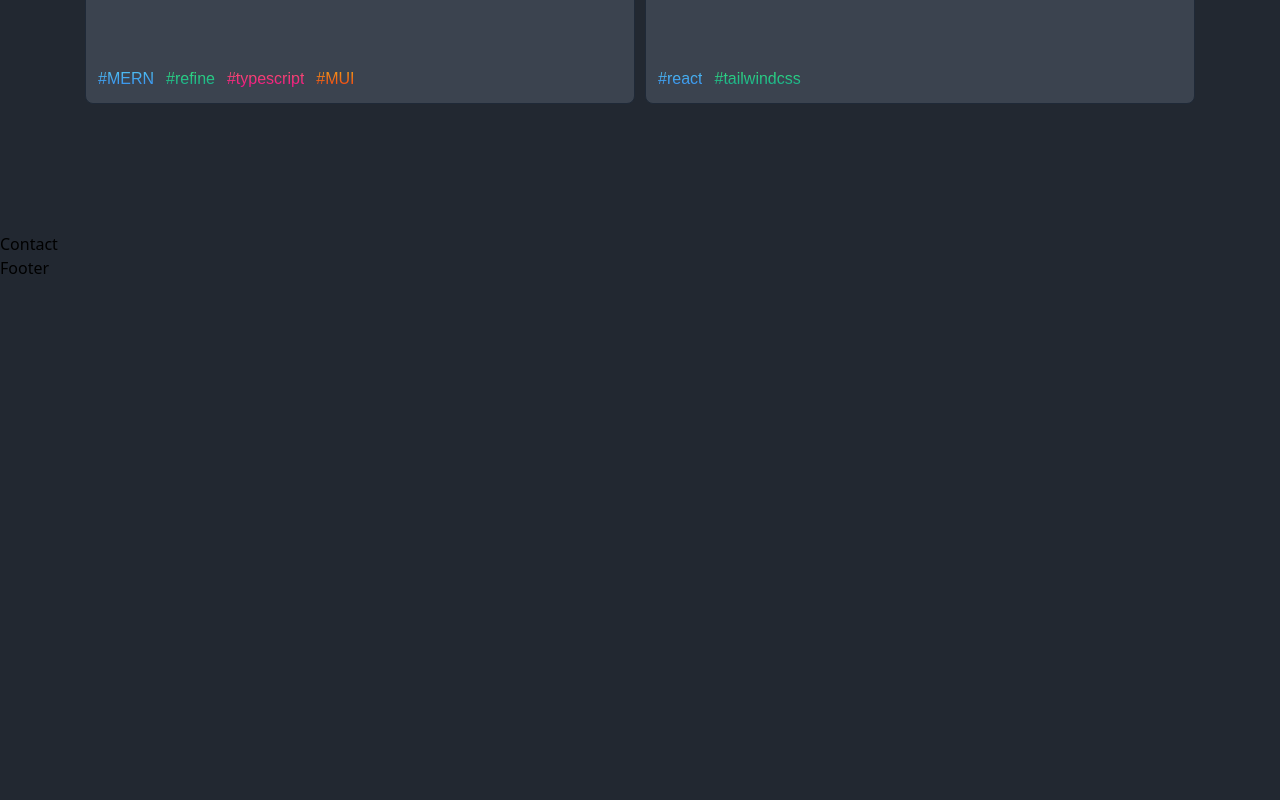
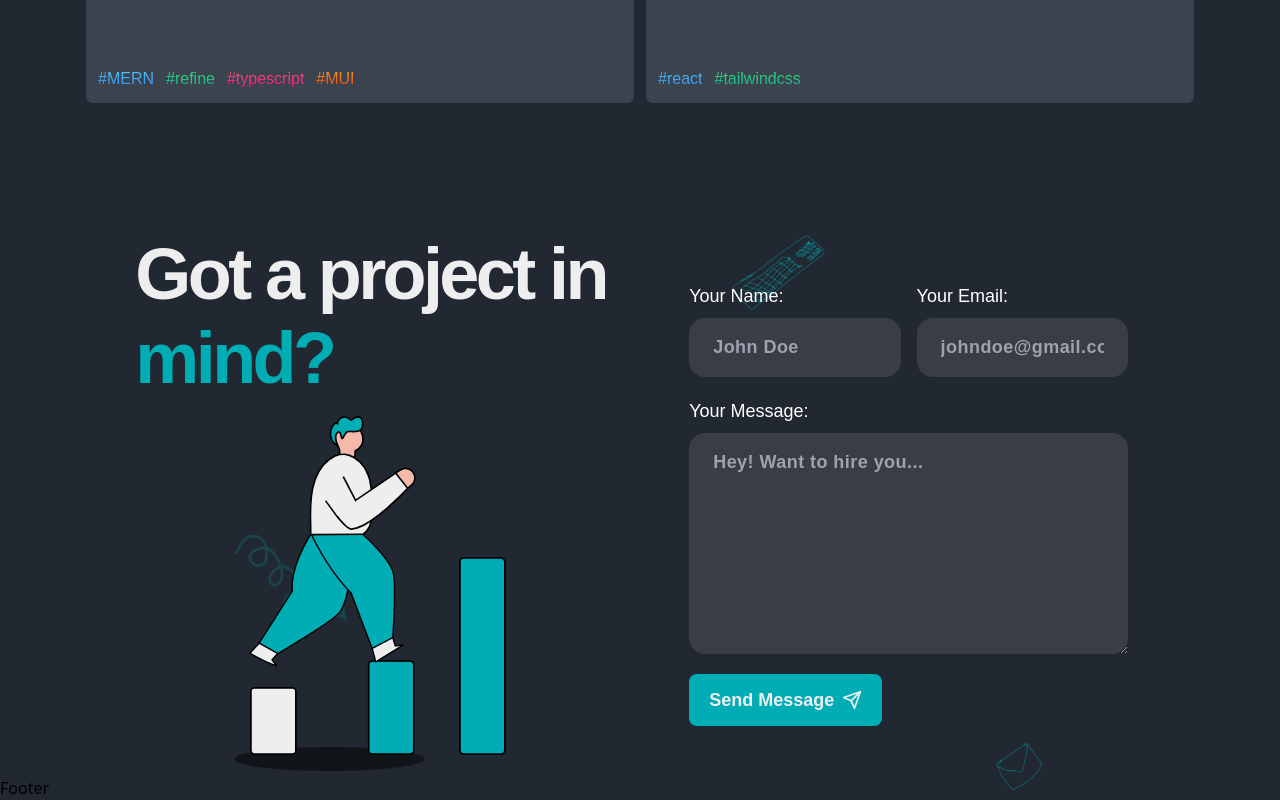
Before and after one commit to yuviS003/new-portfolio, a React (Create React App) app: page / in a window 1280 px wide. Shown: the part 2044-2844 px from the top of the page. Before the commit the page ends 2324 px from the top, so only its background shows below. Built offline with nearby package versions, Linux system fonts and the light colour scheme.

Commit message:
contact form

```diff
--- a/src/assets/index.js
+++ b/src/assets/index.js
@@ -12,6 +12,8 @@ import TripGuide from "./tripguide.png";
 import YT2 from "./yt2_clone.png";
 import GitHub from "./github.png";
 import Link from "./link.png";
+import ContactBG from "./contactBg.png";
+import ContactForm from "./form.png";
 
 export {
   arrow,
@@ -28,4 +30,6 @@ export {
   YT2,
   GitHub,
   Link,
+  ContactBG,
+  ContactForm,
 };
--- a/src/components/Contact.jsx
+++ b/src/components/Contact.jsx
@@ -1,7 +1,87 @@
-import React from "react";
+import React, { useState } from "react";
+import { ContactBG, ContactForm } from "../assets";
+import { FiSend } from "react-icons/fi";
 
 const Contact = () => {
-  return <div>Contact</div>;
+  const [name, setName] = useState("");
+  const [email, setEmail] = useState("");
+  const [query, setQuery] = useState("");
+  const handleSubmit = (e) => {
+    e.preventDefault();
+  };
+  return (
+    <div id="contact">
+      <div className="absolute w-full">
+        <img
+          src={ContactBG}
+          alt="bg"
+          className="w-full object-contain h-[35rem]"
+        />
+      </div>
+      <div className="flex items-center justify-between flex-col lg:flex-row px-28 py-28 gap-56 lg:gap-5">
+        <div className="w-full lg:w-1/2 flex flex-col justify-center items-center h-[20rem] gap-3 z-[10]">
+          <div className="flex flex-col gap-3">
+            <span className="font-poppins text-7xl font-semibold text-[#eee] tracking-tighter">
+              Got a project in
+            </span>
+            <span className="font-poppins text-7xl font-semibold text-[#00adb5] tracking-tighter">
+              mind?
+            </span>
+          </div>
+          <img src={ContactForm} alt="form" />
+        </div>
+        <div className="w-full lg:w-1/2 flex flex-col justify-center items-start h-[20rem] md:px-10 gap-5 z-[10]">
+          <div className="flex gap-4 w-full flex-col md:flex-row">
+            <div className="flex flex-col gap-2 items-start w-full md:w-1/2">
+              <span className="font-oswald text-white text-lg">Your Name:</span>
+              <input
+                type="text"
+                className="bg-[#393e46] rounded-[1rem] border-0 box-border text-[#eee] font-poppins text-[1.125rem] py-[1rem] px-[1.5rem] w-full placeholder:font-bold placeholder:tracking-wide outline-none focus:outline-[#00adb5]"
+                placeholder="John Doe"
+                required
+                value={name}
+                onChange={(e) => setName(e.target.value)}
+              />
+            </div>
+            <div className="flex flex-col gap-2 items-start w-full md:w-1/2">
+              <span className="font-oswald text-white text-lg">
+                Your Email:
+              </span>
+              <input
+                type="email"
+                className="bg-[#393e46] rounded-[1rem] border-0 box-border text-[#eee] font-poppins text-[1.125rem] py-[1rem] px-[1.5rem] w-full placeholder:font-bold placeholder:tracking-wide outline-none focus:outline-[#00adb5]"
+                placeholder="johndoe@gmail.com"
+                required
+                value={email}
+                onChange={(e) => setEmail(e.target.value)}
+              />
+            </div>
+          </div>
+          <div className="flex flex-col gap-2 items-start w-full">
+            <span className="font-oswald text-white text-lg">
+              Your Message:
+            </span>
+            <textarea
+              className="bg-[#393e46] rounded-[1rem] border-0 box-border text-[#eee] font-poppins text-[1.125rem] py-[1rem] px-[1.5rem] w-full placeholder:font-bold placeholder:tracking-wide outline-none focus:outline-[#00adb5]"
+              placeholder="Hey! Want to hire you..."
+              value={query}
+              rows={7}
+              onChange={(e) => setQuery(e.target.value)}
+              required
+            />
+          </div>
+          <button
+            type="submit"
+            className="flex items-center gap-2 bg-[#00adb5] py-3 px-5 text-[#eee] font-poppins text-lg font-semibold justify-center rounded-lg hover:shadow-black hover:shadow-lg transition"
+            onClick={handleSubmit}
+          >
+            Send Message
+            <FiSend color="#eee" size={20} />
+          </button>
+        </div>
+      </div>
+    </div>
+  );
 };
 
 export default Contact;
```
Also changed, not shown: src/assets/contactBg.png (added), src/assets/form.png (added).
